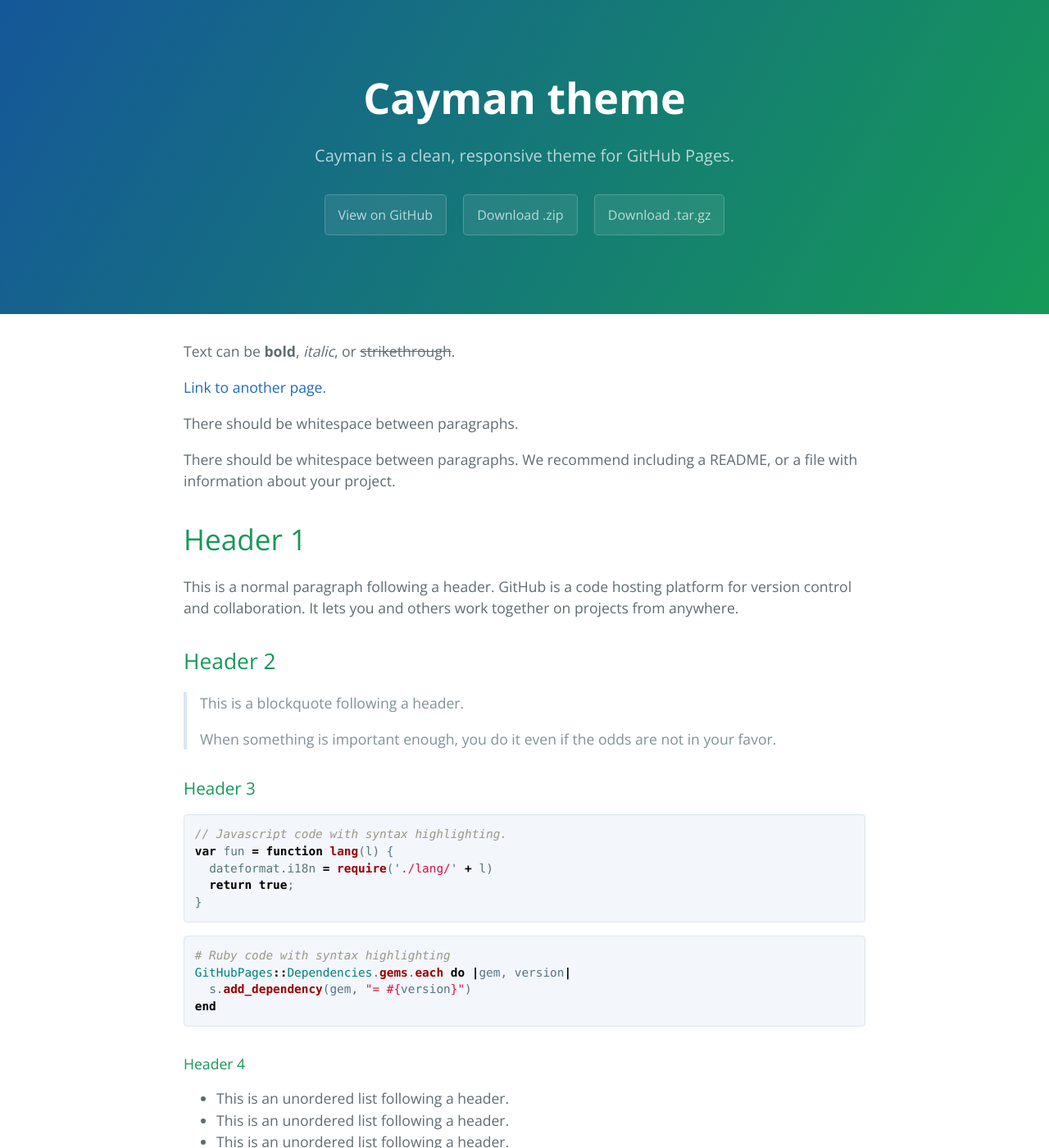
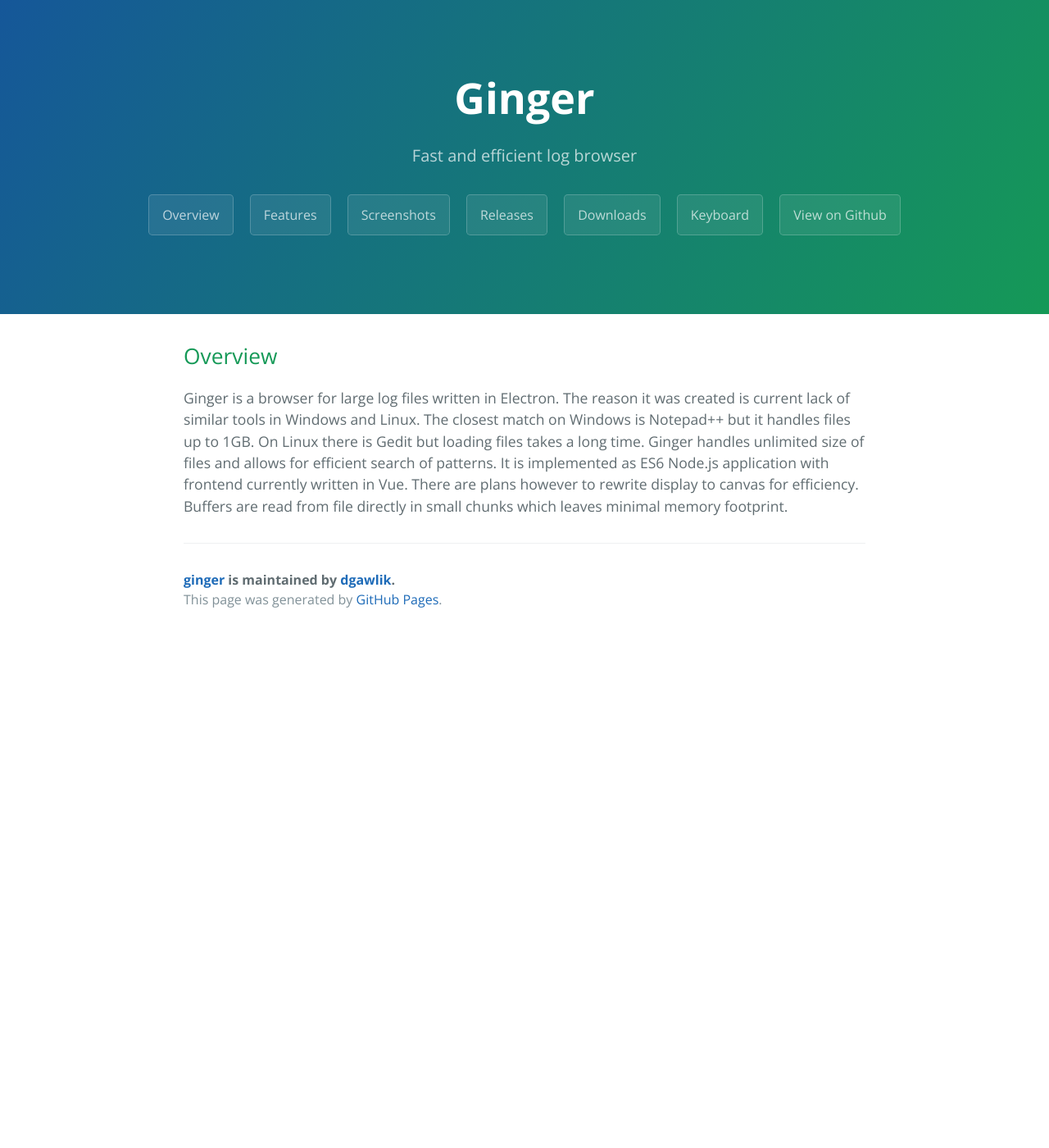
Before and after one commit to dgawlik/ginger, a Jekyll site: the page built from docs/index.md, in a window 1280 px wide and 1400 px high. Shown: the whole window at 82% size. Built offline with Jekyll 4.4.1, drawn with Linux system fonts in a browser that asks for light colours; our own code applies the rules of GitHub Pages for plain Markdown files; some of the changed text lies outside the part shown.

Commit message:
basic version of site

````diff
--- a/docs/_config.yml
+++ b/docs/_config.yml
@@ -1,5 +1,5 @@
-title: Cayman theme
-description: Cayman is a clean, responsive theme for GitHub Pages.
+title: Ginger
+description: Fast and efficient log browser
 show_downloads: true
 google_analytics:
 theme: jekyll-theme-cayman
--- a/docs/_layouts/default.html
+++ b/docs/_layouts/default.html
@@ -15,13 +15,14 @@
     <header class="page-header" role="banner">
       <h1 class="project-name">{{ site.title | default: site.github.repository_name }}</h1>
       <h2 class="project-tagline">{{ site.description | default: site.github.project_tagline }}</h2>
-      {% if site.github.is_project_page %}
-        <a href="{{ site.github.repository_url }}" class="btn">View on GitHub</a>
-      {% endif %}
-      {% if site.show_downloads %}
-        <a href="{{ site.github.zip_url }}" class="btn">Download .zip</a>
-        <a href="{{ site.github.tar_url }}" class="btn">Download .tar.gz</a>
-      {% endif %}
+
+        <a href="/" class="btn">Overview</a>
+        <a href="/features.html" class="btn">Features</a>
+        <a href="/screenshots.html" class="btn">Screenshots</a>
+        <a href="/releases.html" class="btn">Releases</a>
+        <a href="/downloads.html" class="btn">Downloads</a>
+        <a href="/keyboard.html" class="btn">Keyboard</a>
+        <a href="https://github.com/dgawlik/ginger" class="btn">View on Github</a>
     </header>
 
     <main id="content" class="main-content" role="main">
--- a/docs/index.md
+++ b/docs/index.md
@@ -2,122 +2,13 @@
 layout: default
 ---
 
-Text can be **bold**, _italic_, or ~~strikethrough~~.
+## Overview
 
-[Link to another page](./another-page.html).
-
-There should be whitespace between paragraphs.
-
-There should be whitespace between paragraphs. We recommend including a README, or a file with information about your project.
-
-# Header 1
-
-This is a normal paragraph following a header. GitHub is a code hosting platform for version control and collaboration. It lets you and others work together on projects from anywhere.
-
-## Header 2
-
-> This is a blockquote following a header.
->
-> When something is important enough, you do it even if the odds are not in your favor.
-
-### Header 3
-
-```js
-// Javascript code with syntax highlighting.
-var fun = function lang(l) {
-  dateformat.i18n = require('./lang/' + l)
-  return true;
-}
-```
-
-```ruby
-# Ruby code with syntax highlighting
-GitHubPages::Dependencies.gems.each do |gem, version|
-  s.add_dependency(gem, "= #{version}")
-end
-```
-
-#### Header 4
-
-*   This is an unordered list following a header.
-*   This is an unordered list following a header.
-*   This is an unordered list following a header.
-
-##### Header 5
-
-1.  This is an ordered list following a header.
-2.  This is an ordered list following a header.
-3.  This is an ordered list following a header.
-
-###### Header 6
-
-| head1        | head two          | three |
-|:-------------|:------------------|:------|
-| ok           | good swedish fish | nice  |
-| out of stock | good and plenty   | nice  |
-| ok           | good `oreos`      | hmm   |
-| ok           | good `zoute` drop | yumm  |
-
-### There's a horizontal rule below this.
-
-* * *
-
-### Here is an unordered list:
-
-*   Item foo
-*   Item bar
-*   Item baz
-*   Item zip
-
-### And an ordered list:
-
-1.  Item one
-1.  Item two
-1.  Item three
-1.  Item four
-
-### And a nested list:
-
-- level 1 item
-  - level 2 item
-  - level 2 item
-    - level 3 item
-    - level 3 item
-- level 1 item
-  - level 2 item
-  - level 2 item
-  - level 2 item
-- level 1 item
-  - level 2 item
-  - level 2 item
-- level 1 item
-
-### Small image
-
-![Octocat](https://assets-cdn.github.com/images/icons/emoji/octocat.png)
-
-### Large image
-
-![Branching](https://guides.github.com/activities/hello-world/branching.png)
-
-
-### Definition lists can be used with HTML syntax.
-
-<dl>
-<dt>Name</dt>
-<dd>Godzilla</dd>
-<dt>Born</dt>
-<dd>1952</dd>
-<dt>Birthplace</dt>
-<dd>Japan</dd>
-<dt>Color</dt>
-<dd>Green</dd>
-</dl>
-
-```
-Long, single-line code blocks should not wrap. They should horizontally scroll if they are too long. This line should be long enough to demonstrate this.
-```
-
-```
-The final element.
-```
+Ginger is a browser for large log files written in Electron. The reason it was
+created is current lack of similar tools in Windows and Linux. The closest match
+on Windows is Notepad++ but it handles files up to 1GB. On Linux there is Gedit
+but loading files takes a long time. Ginger handles unlimited size of files and
+allows for efficient search of patterns. It is implemented as ES6 Node.js
+application with frontend currently written in Vue. There are plans however to
+rewrite display to canvas for efficiency. Buffers are read from file directly in small
+chunks which leaves minimal memory footprint.
````
Also changed, not shown: docs/downloads.md (added, +5 -0 lines), docs/features.md (added, +33 -0 lines), docs/keyboard.md (added, +18 -0 lines), docs/releases.md (added, +24 -0 lines), docs/screenshots.md (added, +5 -0 lines).
